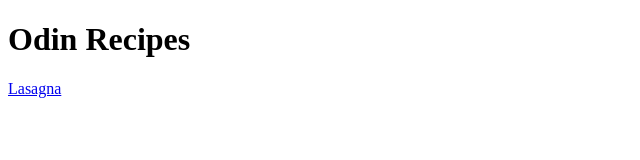
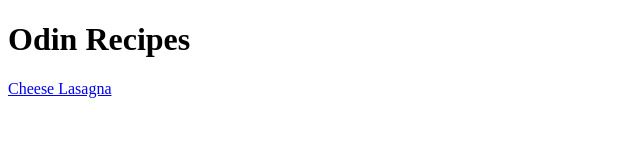
Before and after one commit to alishatsai/Top-Project1-Recipes, a plain HTML site: page index.html in a window 1280 px wide. Shown: the full height of the page, 0-640 px from the left. Drawn offline with Linux system fonts and the light colour scheme.

Commit message:
Rename recipe page

```diff
--- a/index.html
+++ b/index.html
@@ -8,6 +8,6 @@
 </head>
 <body>
     <h1>Odin Recipes</h1>
-    <a href="recipes/lasagna.html">Lasagna</a>
+    <a href="recipes/cheese-lasagna.html">Cheese Lasagna</a>
 </body>
 </html>
```
